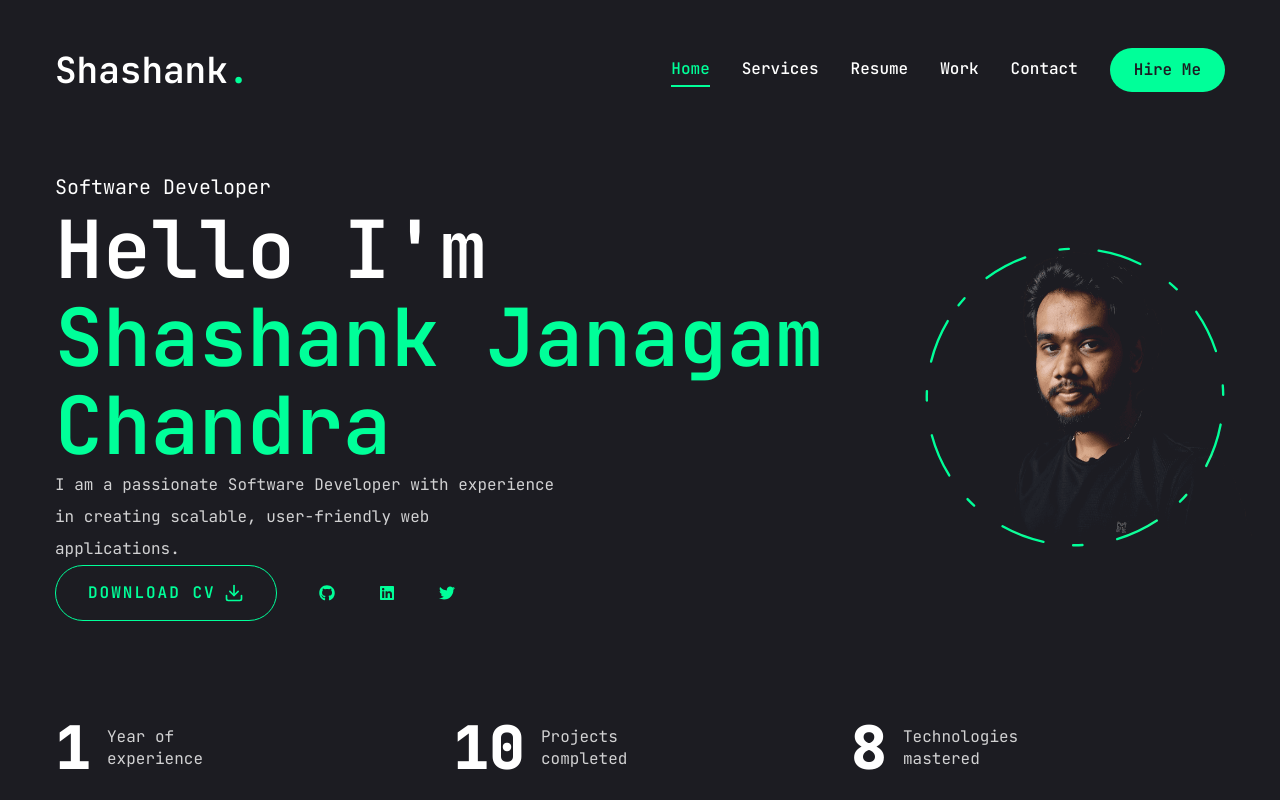
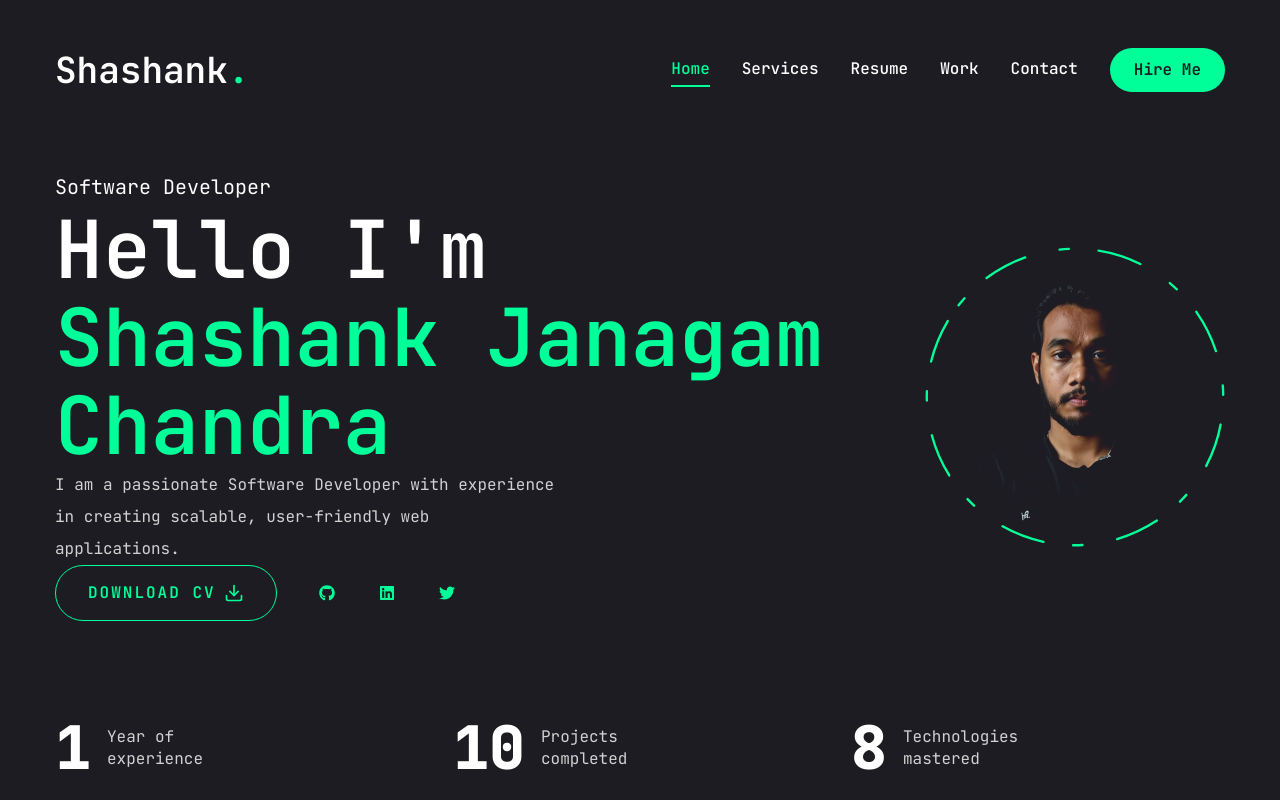
Before and after one commit to ShashankJc1/myportfolio, a Next.js app: page / in a window 1280 px wide. Built offline with nearby package versions, Linux system fonts and the light colour scheme.

Commit message:
update-img

```diff
--- a/components/Photo.jsx
+++ b/components/Photo.jsx
@@ -18,12 +18,13 @@ const Photo = () => {
         initial={{ opacity: 0 }}
         animate={{
           opacity: 1,
+          x:20,
           transition: { delay: 2.4, duration: 0.4, ease: "easeInOut" },
         }}
-        className="w-[298px] h-[298px] xl:w-[330px] xl:h-[398px] mix-blend-lighten absolute">
+        className="w-[298px] h-[298px] xl:w-[275px] xl:h-[450px] mix-blend-lighten absolute">
 
           <Image
-            src="/assets/p0.png"
+            src="/assets/out.png"
             priority
             fill
             alt=""
```
Also changed, not shown: public/assets/out.png (added).
